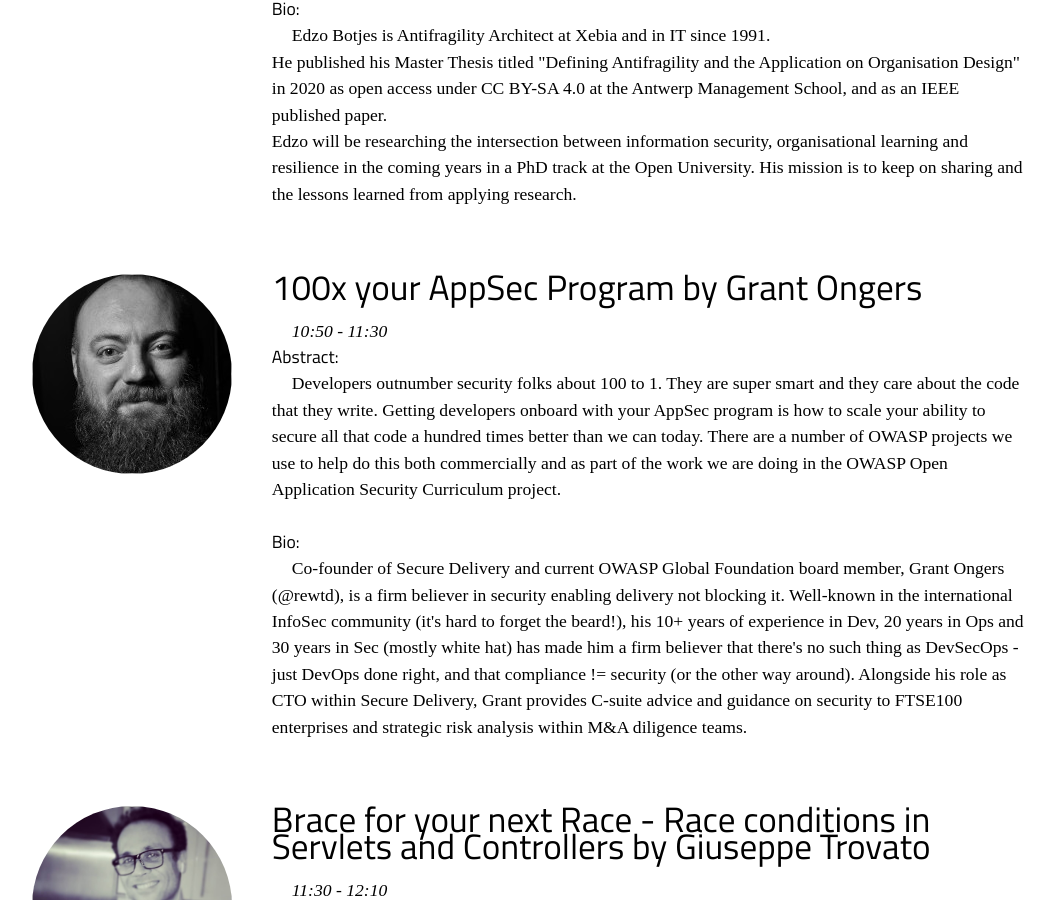
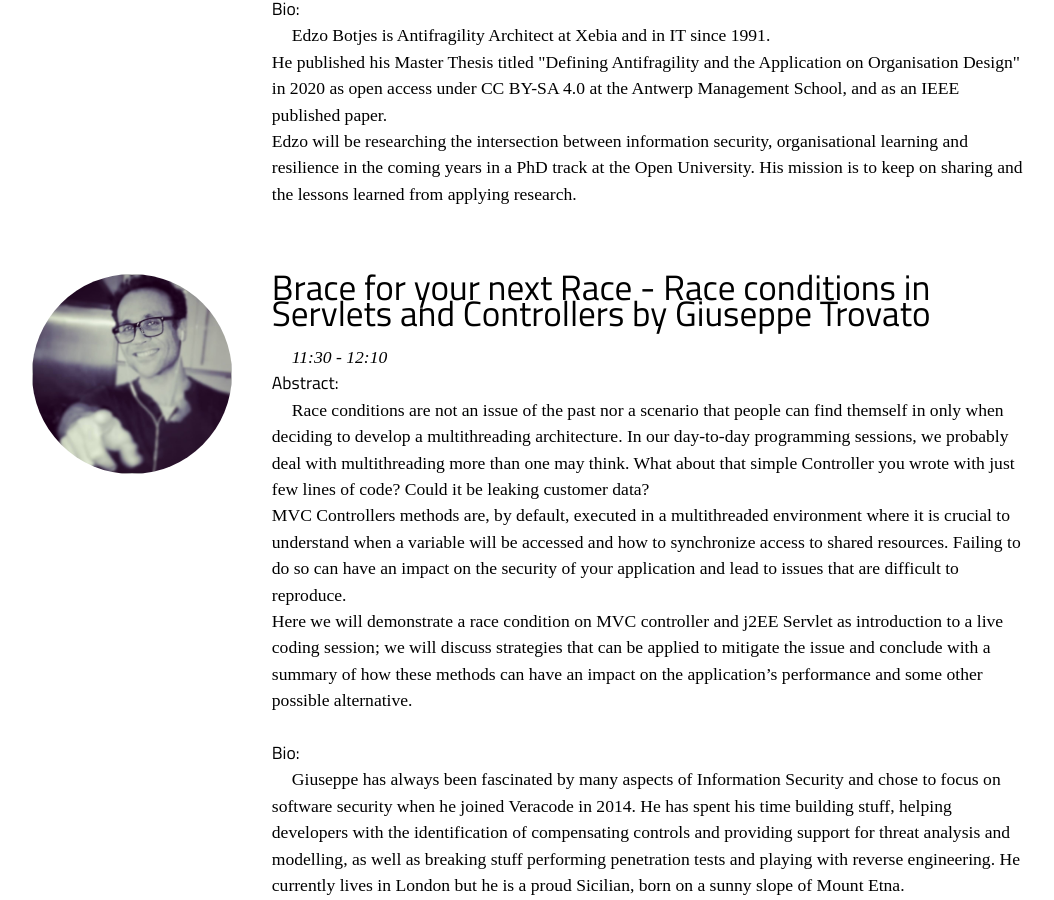
Before and after one commit to dm-17/Owasp-BeNeLux-Days-2021, a Jekyll site: the page built from program/conference.md, in a window 1280 px wide and 900 px high, scrolled down 2113 px. Shown: the whole window, without its empty margins (99-1153 px from the left). Built offline with Jekyll 4.4.1, drawn with Linux system fonts in a browser that asks for light colours; some web fonts are replaced.

Commit message:
Removed one speaker

```diff
--- a/_data/conference.yml
+++ b/_data/conference.yml
@@ -97,19 +97,6 @@
   url     :
   urltag  :
 
-- image   : grant-ongers.png
-  day     :
-  time    : 10:50 - 11:30
-  name    : Grant Ongers
-  bio     : >-
-            Co-founder of Secure Delivery and current OWASP Global Foundation board member, Grant Ongers (@rewtd), is a firm believer in security enabling delivery not blocking it. Well-known in the international InfoSec community (it's hard to forget the beard!), his 10+ years of experience in Dev, 20 years in Ops and 30 years in Sec (mostly white hat) has made him a firm believer that there's no such thing as DevSecOps - just DevOps done right, and that compliance != security (or the other way around). Alongside his role as CTO within Secure Delivery, Grant provides C-suite advice and guidance on security to FTSE100 enterprises and strategic risk analysis within M&A diligence teams.
-  title   : 100x your AppSec Program
-  abstract: >-
-            Developers outnumber security folks about 100 to 1. They are super smart and they care about the code that they write. Getting developers onboard with your AppSec program is how to scale your ability to secure all that code a hundred times better than we can today. There are a number of OWASP projects we use to help do this both commercially and as part of the work we are doing in the OWASP Open Application Security Curriculum project.
-  feed    :
-  url     :
-  urltag  :
-
 - image   : giuseppe-trovato.jpg
   day     :
   time    : 11:30 - 12:10
```
